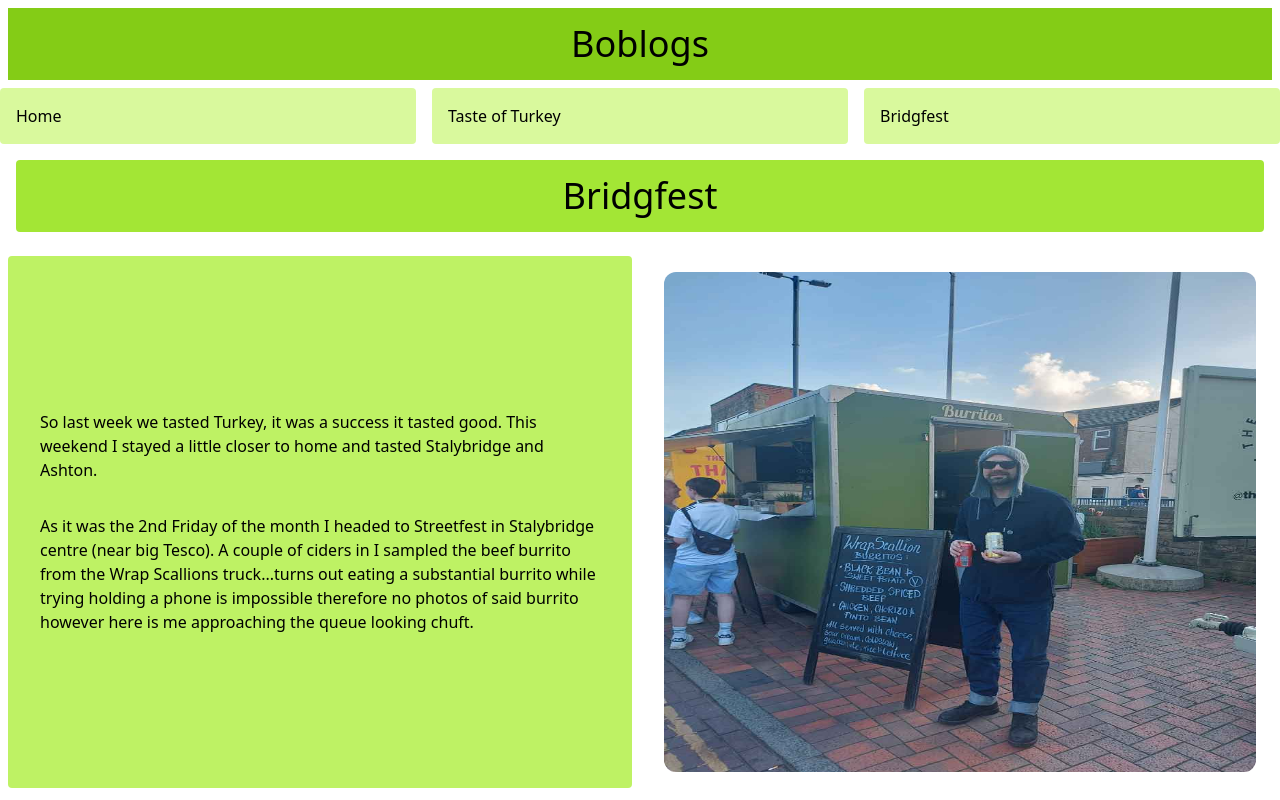
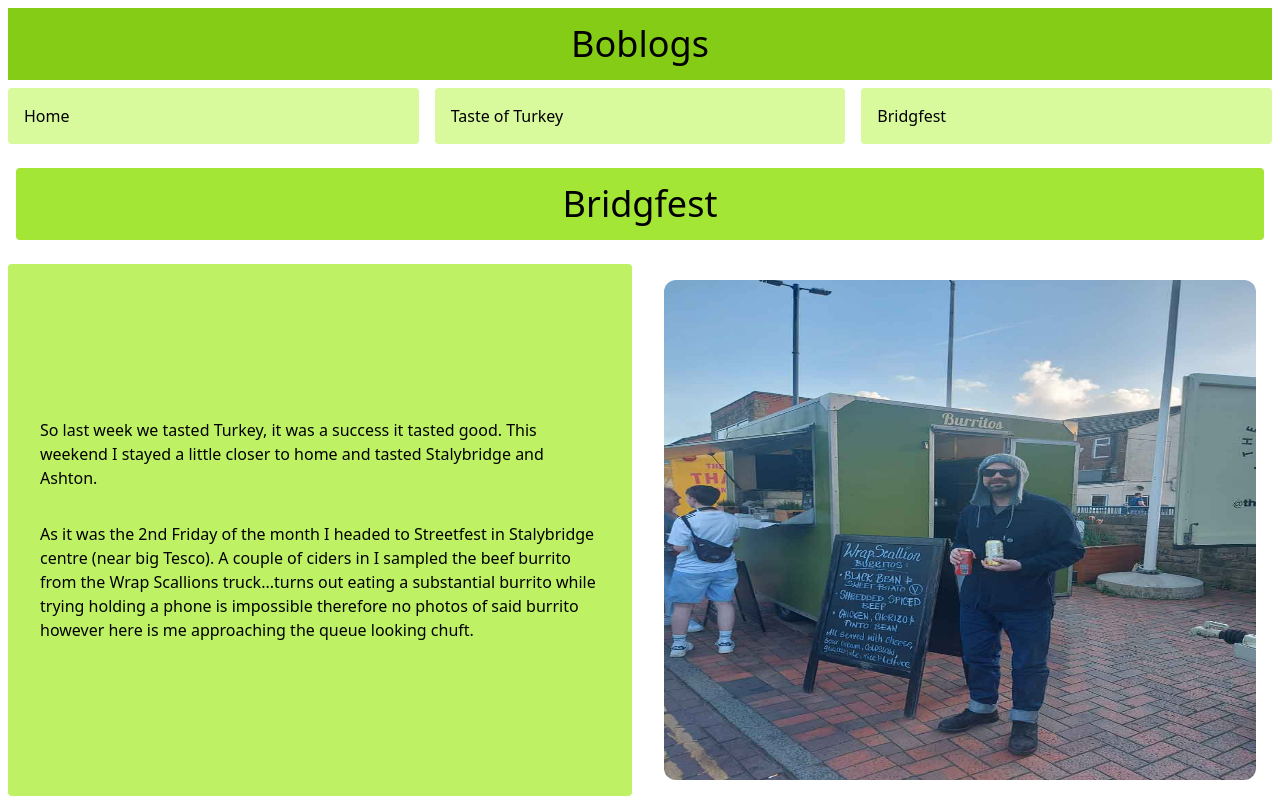
Before and after one commit to SmagicJones/boblogs, a React (Vite) app: page /boblogs/bridgfest in a window 1280 px wide. Shown: the top 800 px of the page. Built offline with nearby package versions, Linux system fonts and the light colour scheme.

Commit message:
margin on links grid

```diff
--- a/src/App.jsx
+++ b/src/App.jsx
@@ -12,7 +12,7 @@ function App() {
       </header>
 
       <section>
-        <nav className="grid md:grid-cols-3 gap-4">
+        <nav className="grid md:grid-cols-3 gap-4 m-2">
           <Link
             to="/boblogs/home"
             className="p-4 bg-lime-200 rounded hover:bg-lime-300 hover:text-white"
```
